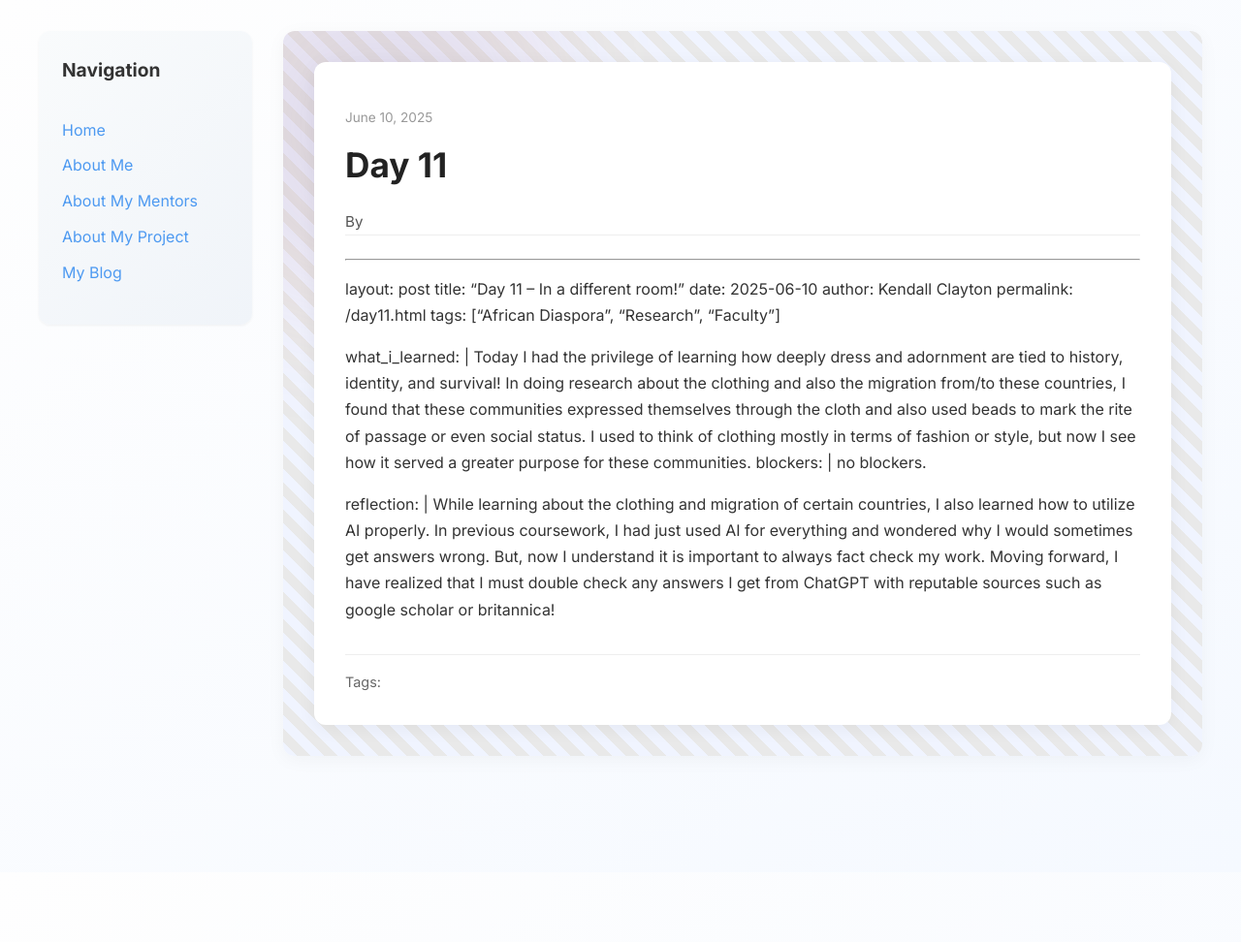
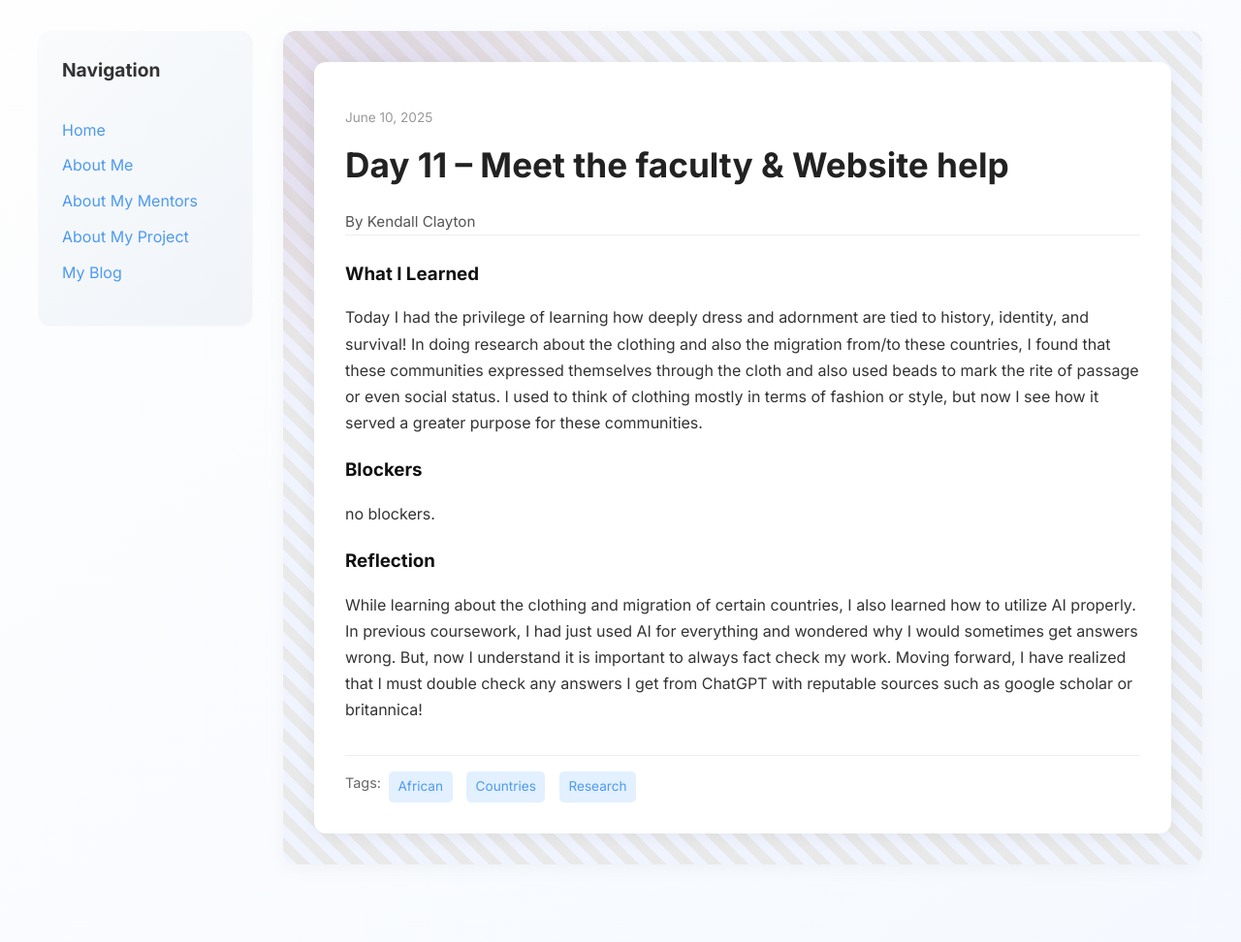
Before and after one commit to kendallzoe/kendallzoe.github.io, a Jekyll site: the page built from _posts/2025-06-10-day-11.md, in a window 1280 px wide. Shown: the whole page at 97% size. Built offline with Jekyll 4.4.1, drawn with Linux system fonts in a browser that asks for light colours; our own code applies the rules of GitHub Pages for plain Markdown files; before the commit the page ends 900 px from its top, so only the background shows below that.

Commit message:
Update 2025-06-10-day-11.md

```diff
--- a/_posts/2025-06-10-day-11.md
+++ b/_posts/2025-06-10-day-11.md
@@ -1,15 +1,17 @@
 ---
 layout: post
-title: "Day 11 – In a different room!"
+title: "Day 11 – Meet the faculty & Website help"
 date: 2025-06-10
 author: Kendall Clayton
 permalink: /day11.html
-tags: ["African Diaspora", "Research", "Faculty"]
+tags: ["African", "Countries", "Research"]
 
 what_i_learned: |
-   Today I had the privilege of learning how deeply dress and adornment are tied to history, identity, and survival! In doing research about the clothing and also the migration from/to these countries, I found that these communities expressed themselves through the cloth and also used beads to mark the rite of passage or even social status. I used to think of clothing mostly in terms of fashion or style, but now I see how it served a greater purpose for these communities.
+  Today I had the privilege of learning how deeply dress and adornment are tied to history, identity, and survival! In doing research about the clothing and also the migration from/to these countries, I found that these communities expressed themselves through the cloth and also used beads to mark the rite of passage or even social status. I used to think of clothing mostly in terms of fashion or style, but now I see how it served a greater purpose for these communities.
+
 blockers: |
   no blockers.
 
 reflection: |
   While learning about the clothing and migration of certain countries, I also learned how to utilize AI properly. In previous coursework, I had just used AI for everything and wondered why I would sometimes get answers wrong. But, now I understand it is important to always fact check my work. Moving forward, I have realized that I must double check any answers I get from ChatGPT with reputable sources such as google scholar or britannica!
+---
```
